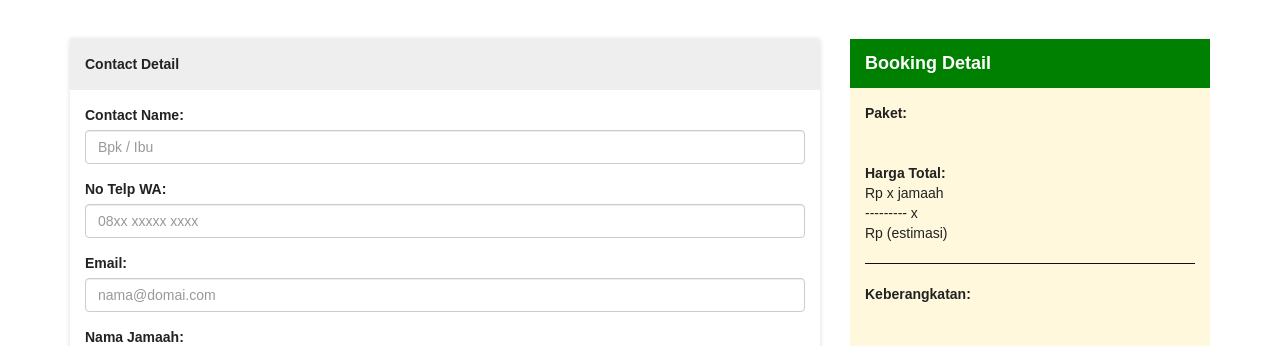
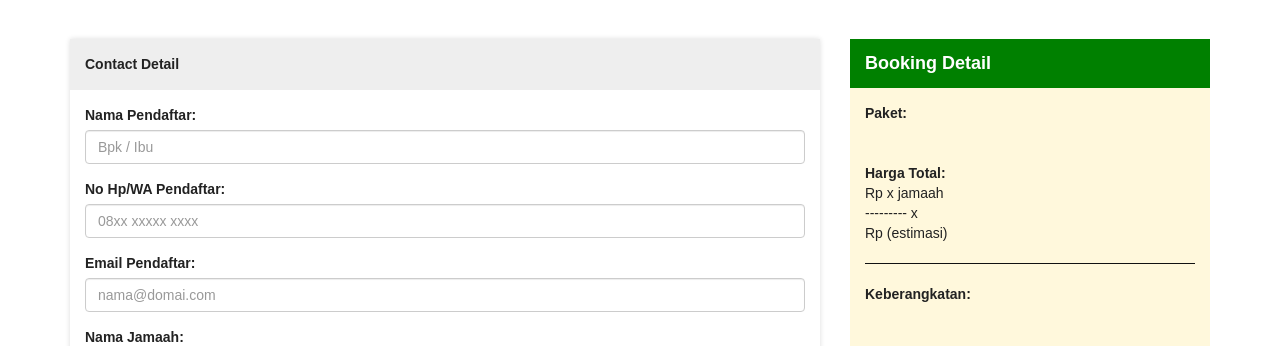
Before and after one commit to kemtol/marco, a Jekyll site: the page built from pages/booking.html, in a window 1280 px wide. Shown: the part 199-545 px from the top of the page. Built offline with Jekyll 4.4.1, drawn with Linux system fonts in a browser that asks for light colours; nearby versions of some CDN libraries; a script that is not in the unit is left out.

Commit message:
Update booking.html

```diff
--- a/pages/booking.html
+++ b/pages/booking.html
@@ -21,7 +21,7 @@ layout: default
               <fieldset>
                 <!-- Text input-->
                 <div class="form-group mb-20">
-                  <label class="col-xs-12" for="nama">Contact Name:</label>
+                  <label class="col-xs-12" for="nama">Nama Pendaftar:</label>
                   <div class="col-xs-12">
                   <input id="nama" name="nama" type="text" placeholder="Bpk / Ibu" class="form-control input-md">
                   </div>
@@ -29,7 +29,7 @@ layout: default
 
                 <!-- Text input-->
                 <div class="form-group mb-20">
-                  <label class="col-xs-12" for="wa">No Telp WA:</label>
+                  <label class="col-xs-12" for="wa">No Hp/WA Pendaftar:</label>
                   <div class="col-xs-12">
                   <input id="wa" name="wa" type="text" placeholder="08xx xxxxx xxxx" class="form-control input-md">
                   </div>
@@ -37,7 +37,7 @@ layout: default
 
                 <!-- Text input-->
                 <div class="form-group mb-20">
-                  <label class="col-xs-12" for="wa">Email:</label>
+                  <label class="col-xs-12" for="wa">Email Pendaftar:</label>
                   <div class="col-xs-12">
                   <input id="email" name="email" type="text" placeholder="nama@domai.com" class="form-control input-md">
                   </div>
```
